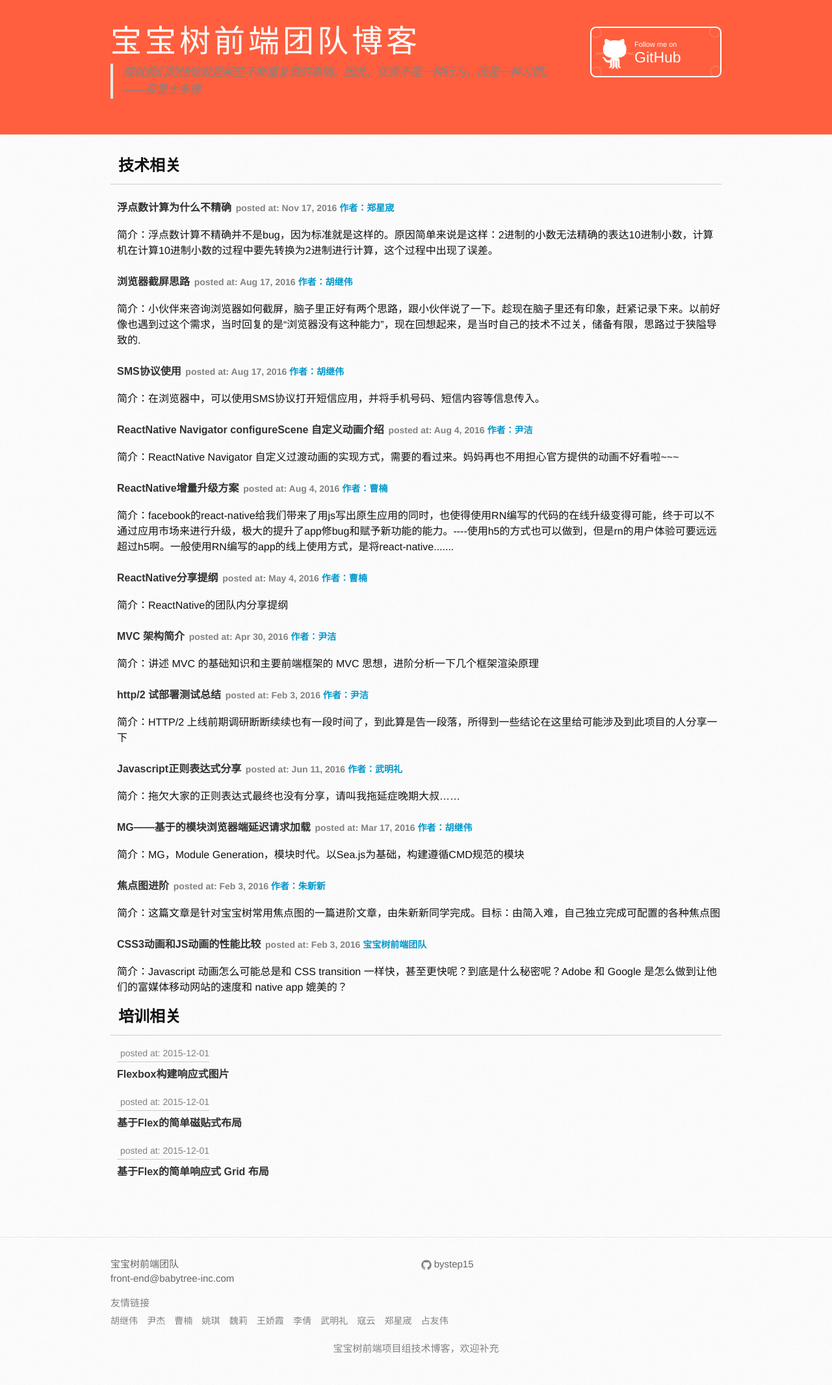
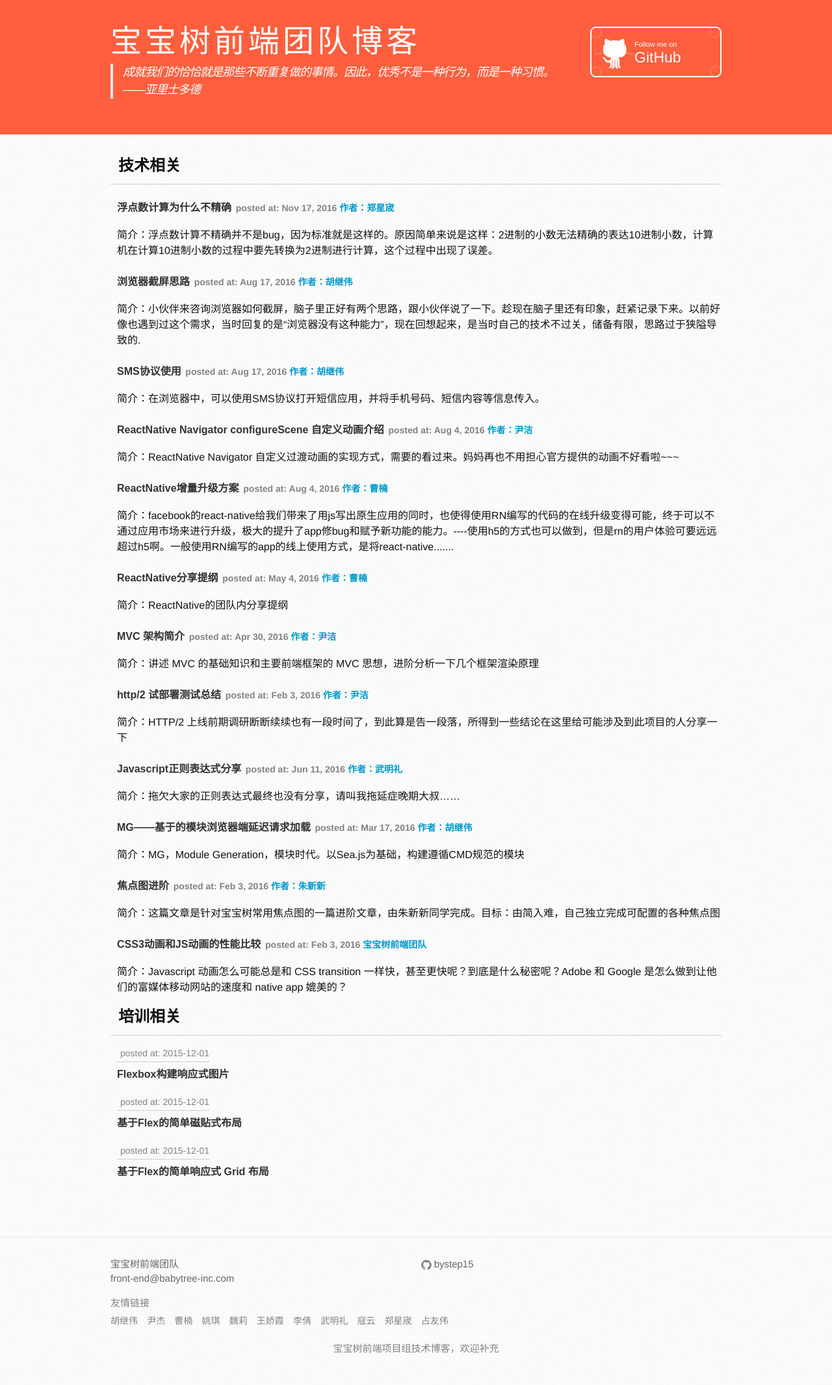
Before and after one commit to bystep15/bystep15.github.io, a Jekyll site: the page built from index.html, in a window 1280 px wide. Shown: the whole page at 65% size. Built offline with Jekyll 4.4.1, drawn with Linux system fonts in a browser that asks for light colours; the list of posts is cut into pages by our own code.

Commit message:
modify css

```diff
--- a/_sass/_layout.scss
+++ b/_sass/_layout.scss
@@ -264,10 +264,6 @@ h2 .post-meta {
     width: 100%;
     font-size: 24px;
 }
-.main-header {
-    font-family: "Helvetica Neue", Helvetica, Arial, sans-serif;
-    color: #fff;
-}
 .main-header h1 {
      font-family: 'Microsoft Yahei', Arial;
     letter-spacing: 5px;
@@ -275,6 +271,11 @@ h2 .post-meta {
     font-size: 48px;
 }
 .main-header h2 {
+    font-family: "Helvetica Neue", Helvetica, Arial, sans-serif;
+    color: #fff;
+}
+
+.main-header blockquote {
     font-family: "Helvetica Neue", Helvetica, Arial, sans-serif;
     color: #fff;
 }
```
Also changed, not shown: 2 other files.
